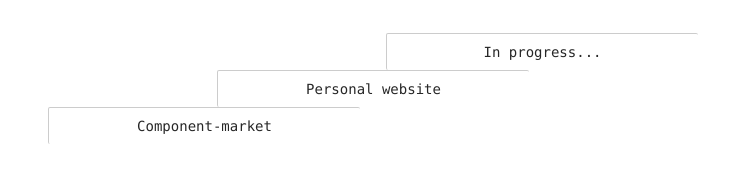
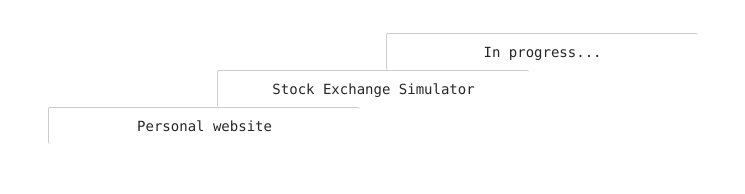
Before and after one commit to mitkoooo/personal-website, a Next.js app: page / in a window 1280 px wide. Shown: the part 227-421 px from the top of the page, without its empty margins (267-1012 px from the left). Built offline with nearby package versions, Linux system fonts and the light colour scheme.

Commit message:
fix(Stock-exchange-sim): Fix project ladder and add stock exchange simulator link to it.

```diff
--- a/src/app/page.tsx
+++ b/src/app/page.tsx
@@ -17,13 +17,13 @@ export default function Home() {
           In progress...
         </ProjectLadder.Project>
         <ProjectLadder.Project
-          projectId="personal-website"
+          projectId="stock-exchange-sim"
           className="ml-[26%]"
         >
+          Stock Exchange Simulator
+        </ProjectLadder.Project>
+        <ProjectLadder.Project projectId="personal-website">
           Personal website
-        </ProjectLadder.Project>
-        <ProjectLadder.Project projectId="component-market">
-          Component-market
         </ProjectLadder.Project>
       </ProjectLadder>
     </div>
```
